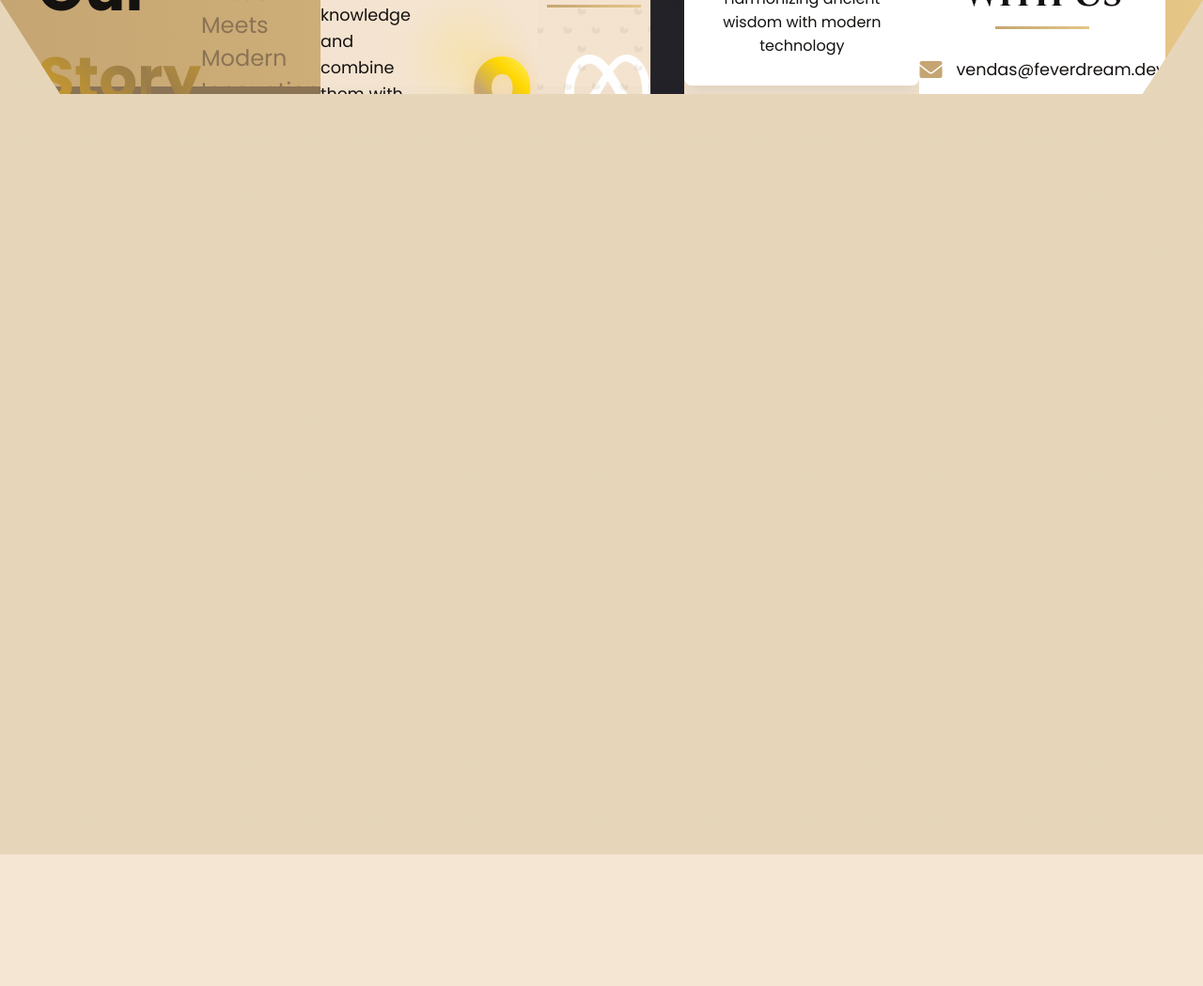
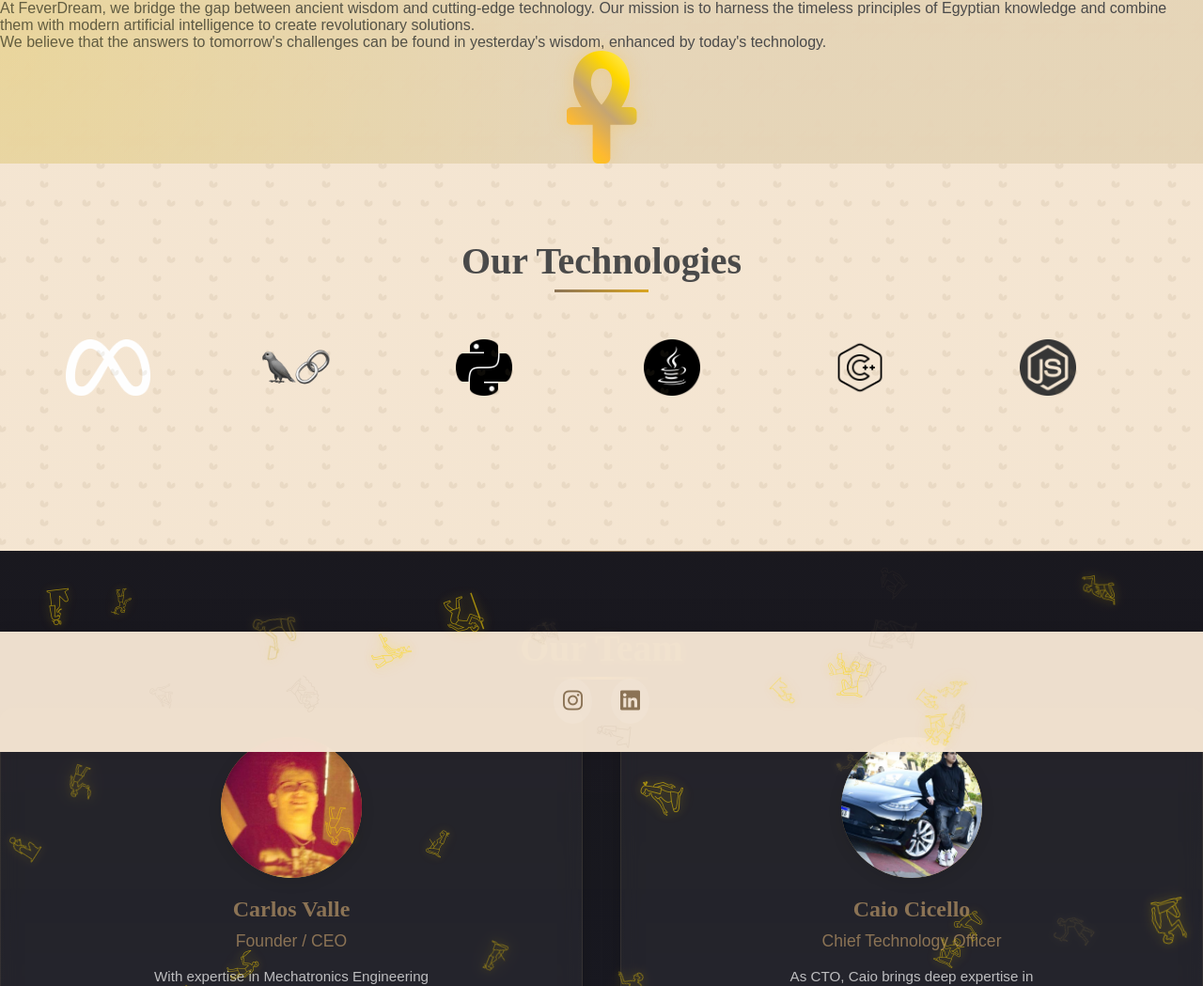
Before and after one commit to zarigata/FEVERDREAM, a plain HTML site: page about.html in a window 1280 px wide. Shown: the top 1049 px of the page at 94% size. Before the commit the page ends 909 px from the top, so only its background shows below. Drawn offline with Linux system fonts and the light colour scheme.

Commit message:
refactor: Remove all content from the about page.

```diff
--- a/about.html
+++ b/about.html
@@ -90,24 +90,7 @@
     <link rel="stylesheet" href="styles.css">
     <link rel="stylesheet" href="about-styles.css">
     <link rel="stylesheet" href="https://cdnjs.cloudflare.com/ajax/libs/font-awesome/6.0.0/css/all.min.css">
-    <link
-        href="https://fonts.googleapis.com/css2?family=Cinzel:wght@400;700&family=Poppins:wght@300;400;600;700&display=swap"
-        rel="stylesheet">
-</head>
-
-<body class="about-theme">
-    <header>
-        <div class="header-content">
-            <h1>Our <span class="gradient-text">Story</span></h1>
-            <p class="tagline">Ancient Wisdom Meets Modern Innovation</p>
-            </section>
-
-            <section class="mission-section">
-                <div class="container">
-                    <h2 class="section-title">Our Mission</h2>
-                    <div class="mission-content">
-                        <div class="mission-text">
-                            <p>At FeverDream, we bridge the gap between ancient wisdom and cutting-edge technology. Our
+    <link <p>At FeverDream, we bridge the gap between ancient wisdom and cutting-edge technology. Our
     mission is to harness the timeless principles of Egyptian knowledge and combine them
     with
     modern artificial intelligence to create revolutionary solutions.</p>
@@ -151,8 +134,7 @@
                         <img src="images/tech-logos/ollama.png" alt="Ollama" class="tech-logo">
                     </div>
                     <div class="tech-slide">
-                                <img src="images/tech-logos/stable-diffusion.png" alt="Stable Diffusion"
-                                    class="tech-logo">
+                        <img src="images/tech-logos/stable-diffusion.png" alt="Stable Diffusion" class="tech-logo">
                     </div>
                     <div class="tech-slide">
                         <img src="images/tech-logos/html5.png" alt="HTML5" class="tech-logo">
@@ -182,12 +164,10 @@
                         experience in major industries, we excel in system modeling, project development, and
                         AI-driven innovation, driving results that shape the future..</p>
                     <div class="social-links">
-                                <a href="https://linkedin.com/in/cacv" class="social-link" target="_blank"
-                                    rel="noopener">
+                        <a href="https://linkedin.com/in/cacv" class="social-link" target="_blank" rel="noopener">
                             <i class="fab fa-linkedin"></i>
                         </a>
-                                <a href="https://github.com/zarigata" class="social-link" target="_blank"
-                                    rel="noopener">
+                        <a href="https://github.com/zarigata" class="social-link" target="_blank" rel="noopener">
                             <i class="fab fa-github"></i>
                         </a>
                         <a href="https://www.zarigata.com" class="social-link" target="_blank" rel="noopener">
@@ -214,8 +194,7 @@
                             rel="noopener">
                             <i class="fab fa-linkedin"></i>
                         </a>
-                                <a href="https://github.com/caiocicello" class="social-link" target="_blank"
-                                    rel="noopener">
+                        <a href="https://github.com/caiocicello" class="social-link" target="_blank" rel="noopener">
                             <i class="fab fa-github"></i>
                         </a>
                     </div>
@@ -279,8 +258,7 @@
         <div class="container">
             <div class="footer-content">
                 <div class="social-links">
-                            <a href="https://instagram.com/feverdream.dev" class="social-link" target="_blank"
-                                rel="noopener">
+                    <a href="https://instagram.com/feverdream.dev" class="social-link" target="_blank" rel="noopener">
                         <i class="fab fa-instagram"></i>
                     </a>
                     <a href="https://br.linkedin.com/company/feverdreamdev" class="social-link" target="_blank"
--- a/projects-styles.css
+++ b/projects-styles.css
@@ -40,21 +40,6 @@
     display: flex;
     align-items: center;
     gap: 1.5rem;
-}
-
-.project-icon {
-    font-size: 2.5rem;
-    color: var(--gold);
-    text-shadow: 0 0 15px rgba(255, 215, 0, 0.5);
-}
-
-color: var(--gold);
-padding: 0.5rem 1rem;
-border-radius: 20px;
-font-size: 0.9rem;
-font-weight: 600;
-letter-spacing: 1px;
-text-transform: uppercase;
 }
 
 .project-content {
```
Lines whose indentation alone changed are shown as unchanged.
